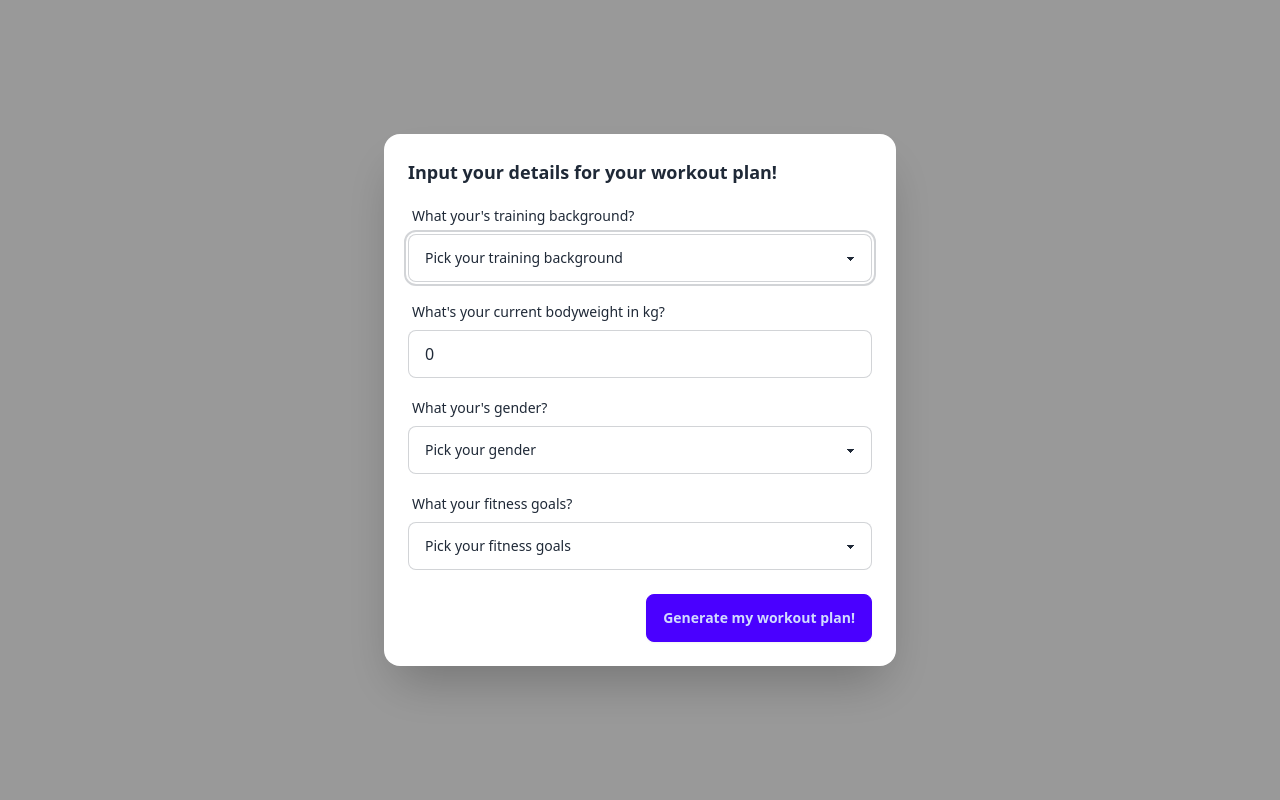
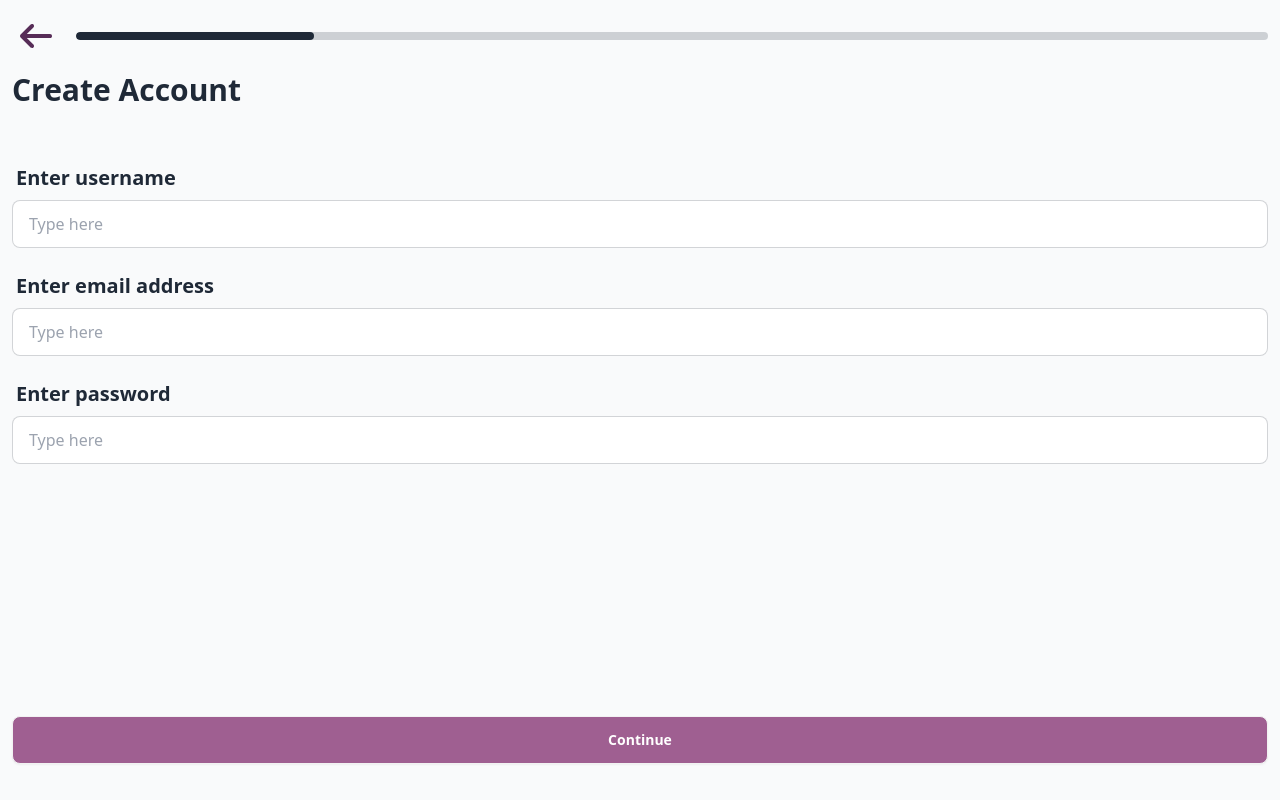
Before and after one commit to brandonlhk/legsDay, a React (Create React App) app in the folder frontend/: page /onboard in a window 1280 px wide. Built offline with nearby package versions, Linux system fonts and the light colour scheme.

Commit message:
frontend features
- page for questionnares, create account & loading page
- will create skeleton of homepage and individual exercise page

```diff
--- a/frontend/src/App.js
+++ b/frontend/src/App.js
@@ -2,14 +2,17 @@ import { BrowserRouter as Router, Routes, Route } from 'react-router-dom';
 import Login from "./pages/Login"
 import Onboard from "./pages/Onboard"
 import NotFound from "./pages/NotFound"
+import Loading from "./pages/Loading"
 
 export default function App() {
   return (
     <Router>
       <Routes>
           <Route path="/" element={<Login />}/>
+          <Route path="*" element={<NotFound />}/>
+
           <Route path="/onboard" element={<Onboard />}/>
-          <Route path="*" element={<NotFound />}/>
+          <Route path="/loading" element={<Loading />}/>
       </Routes>
     </Router>
   );
--- a/frontend/src/pages/Login.jsx
+++ b/frontend/src/pages/Login.jsx
@@ -1,86 +1,59 @@
-import { useState } from 'react'
-import { signInWithEmailAndPassword } from "firebase/auth";
-import { auth } from "../firebase"
+// import { useState } from 'react'
+// import { signInWithEmailAndPassword } from "firebase/auth";
+// import { auth } from "../firebase"
 import { useNavigate } from 'react-router-dom';
+import workoutImg from "../images/workout icon.png"
 
 export default function Login() {
 
-  const [userValue, setUserValue] = useState({
-    emailAddress: "",
-    password : ""
-  })
+  // const [userValue, setUserValue] = useState({
+  //   emailAddress: "",
+  //   password : ""
+  // })
   const navigate = useNavigate();
 
-  const handleChange = (event) => {
-    const { name, value } = event.target;
-    setUserValue({
-      ...userValue,
-      [name]: value
-    });
-  }
+  // const handleChange = (event) => {
+  //   const { name, value } = event.target;
+  //   setUserValue({
+  //     ...userValue,
+  //     [name]: value
+  //   });
+  // }
 
-  const login = (event) => {
-    event.preventDefault()
-    signInWithEmailAndPassword(auth, userValue.emailAddress, userValue.password)
-    .then((userCredential) => {
+  // const login = (event) => {
+  //   event.preventDefault()
+  //   signInWithEmailAndPassword(auth, userValue.emailAddress, userValue.password)
+  //   .then((userCredential) => {
 
-        const user = userCredential.user;
-        console.log(user)
-        navigate("/onboard")
+  //       const user = userCredential.user;
+  //       console.log(user)
+  //       navigate("/onboard")
 
-    })
-    .catch((error) => {
+  //   })
+  //   .catch((error) => {
 
-        const errorCode = error.code;
-        const errorMessage = error.message;
-        alert(errorCode, errorMessage)
+  //       const errorCode = error.code;
+  //       const errorMessage = error.message;
+  //       alert(errorCode, errorMessage)
 
-    });
-  }
+  //   });
+  // }
 
   return (
-    <div className="flex justify-center items-center min-h-screen">
+    <div className="min-h-screen">
 
-      {/* Card */}
-      <div className="card bg-base-100 w-96 shadow-xl">
-        <div className="card-body">
-          <h2 className="card-title mb-6">Sign in</h2>
-          <form>
-            {/* emailaddress */}
-            <label className="input input-bordered flex items-center gap-2 mb-6">
-              <svg
-                xmlns="http://www.w3.org/2000/svg"
-                viewBox="0 0 16 16"
-                fill="currentColor"
-                className="h-4 w-4 opacity-70">
-                <path
-                  d="M2.5 3A1.5 1.5 0 0 0 1 4.5v.793c.026.009.051.02.076.032L7.674 8.51c.206.1.446.1.652 0l6.598-3.185A.755.755 0 0 1 15 5.293V4.5A1.5 1.5 0 0 0 13.5 3h-11Z" />
-                <path
-                  d="M15 6.954 8.978 9.86a2.25 2.25 0 0 1-1.956 0L1 6.954V11.5A1.5 1.5 0 0 0 2.5 13h11a1.5 1.5 0 0 0 1.5-1.5V6.954Z" />
-              </svg>
-              <input className="grow" name="emailAddress" type="email" placeholder="Email address"value={userValue.emailAddress} onChange={handleChange} />
-            </label>
+      {/* Container */}
+      <div className="container mx-auto p-12">
+        <div className="flex flex-col items-center">
+            <img src={workoutImg} alt="workout icon" className="object-contain"/>
 
-            {/* password */}
-            <label className="input input-bordered flex items-center gap-2 mb-6">
-              <svg
-                xmlns="http://www.w3.org/2000/svg"
-                viewBox="0 0 16 16"
-                fill="currentColor"
-                className="h-4 w-4 opacity-70">
-                <path
-                  fillRule="evenodd"
-                  d="M14 6a4 4 0 0 1-4.899 3.899l-1.955 1.955a.5.5 0 0 1-.353.146H5v1.5a.5.5 0 0 1-.5.5h-2a.5.5 0 0 1-.5-.5v-2.293a.5.5 0 0 1 .146-.353l3.955-3.955A4 4 0 1 1 14 6Zm-4-2a.75.75 0 0 0 0 1.5.5.5 0 0 1 .5.5.75.75 0 0 0 1.5 0 2 2 0 0 0-2-2Z"
-                  clipRule="evenodd" />
-              </svg>
-              <input name="password" type="password" className="grow" placeholder="Password" value={userValue.password} onChange={handleChange}/>
-            </label>
+            <div className="mt-12 text-center">
+              <p className="font-bold text-4xl">Own Time</p>
+              <p className="font-bold text-4xl">Own Target</p>
+              <p className="text-content">Helping you with your fitness goals</p>
+            </div>
 
-          </form>
-
-          <div className="card-actions justify-end">
-            <button className="btn btn-neutral w-full" onClick={login}>Sign in</button>
-          </div>
+            <button className="btn bg-purple btn-lg mt-12 w-full text-white" onClick={() => navigate("/onboard")}>Create Account</button>
         </div>
       </div>
 
--- a/frontend/src/pages/Onboard.jsx
+++ b/frontend/src/pages/Onboard.jsx
@@ -1,88 +1,203 @@
 import {useState, useEffect} from "react"
+import { useNavigate } from 'react-router-dom';
+
 
 export default function Onboard() {
-    const [trainingBG, setTrainingBG] = useState("")
-    const [currentWeight, setCurrentWeight] = useState(0.0)
+  const navigate = useNavigate();
+  const [page, setPage] = useState(0)
+  const [progressVal, setProgressVal] = useState(20)
+  const [username, setUsername] = useState("")
+  const [emailAddress, setEmailAddress] = useState("")
+  const [password, setPassword] = useState("")
+  const [height, setHeight] = useState("")
+  const [weight, setWeight] = useState("")
   const [gender, setGender] = useState("")
-    const [goals, setGoals] = useState("")
+  const [days, setDays] = useState("")
+  const [freq, setFreq] = useState("")
+
+
+  const decision = () => {
+    if (page === 0) {
+        return navigate("/")
+    }
+    else {
+        setPage((pageIndex) => pageIndex - 1)
+        setProgressVal((prevProgress) => prevProgress - 20)
+    }
+  }
+
+  const nextPage = () => {
+    setPage((pageIndex) => pageIndex + 1)
+    setProgressVal((prevProgress) => prevProgress + 20)
+  }
 
   useEffect(() => {
-        // Open modal when loaded
-        const modal = document.getElementById("modal")
-
-        if (modal) {
-            modal.showModal()
+    if (page === 4) {
+        return navigate("/loading")
     }
-
-        // prevent escaping with esc
-        const handleKeydown = (event) => {
-            if (event.key === 'Escape') {
-            event.preventDefault();
-            }
-      }
-      modal.addEventListener('keydown', handleKeydown);
-    }, [])
+  }, [page])
 
     return (
+        <div className="min-h-screen bg-gray-50">
+
+            <div className="container mx-auto p-3 flex flex-col min-h-screen">
+
+                {/* back button and progress */}
+                <div className="flex gap-4">
                     <div>
-            <dialog id="modal" className="modal">
-            <div className="modal-box">
-                <h3 className="font-bold text-lg">Input your details for your workout plan!</h3>
+                        <svg width="48" height="48" viewBox="0 0 24 24" fill="none" xmlns="http://www.w3.org/2000/svg" onClick={decision}>
+                            <path fillRule="evenodd" clipRule="evenodd" d="M7.41379 11.0011H18.9998C19.6668 11.0011 19.9998 11.3351 19.9998 12.0011C19.9998 12.6681 19.6668 13.0011 18.9998 13.0011H7.41379L10.7068 16.2941C10.8023 16.3863 10.8785 16.4967 10.9309 16.6187C10.9833 16.7407 11.0109 16.8719 11.012 17.0047C11.0132 17.1375 10.9879 17.2691 10.9376 17.392C10.8873 17.5149 10.8131 17.6266 10.7192 17.7205C10.6253 17.8144 10.5136 17.8886 10.3907 17.9389C10.2678 17.9892 10.1362 18.0145 10.0034 18.0133C9.87061 18.0122 9.73939 17.9846 9.61738 17.9322C9.49538 17.8798 9.38503 17.8036 9.29279 17.7081L4.29279 12.7081C4.10532 12.5206 4 12.2662 4 12.0011C4 11.7359 4.10532 11.4816 4.29279 11.2941L9.29379 6.29308C9.38603 6.19757 9.49638 6.12139 9.61838 6.06898C9.74039 6.01657 9.87161 5.98898 10.0044 5.98783C10.1372 5.98668 10.2688 6.01198 10.3917 6.06226C10.5146 6.11254 10.6263 6.18679 10.7202 6.28069C10.8141 6.37458 10.8883 6.48623 10.9386 6.60913C10.9889 6.73202 11.0142 6.8637 11.013 6.99648C11.0119 7.12926 10.9843 7.26048 10.9319 7.38249C10.8795 7.50449 10.8033 7.61483 10.7078 7.70708L7.41379 11.0011Z" fill="#572C57"/>
+                        </svg>
+                    </div>
 
-                {/* Training background */}
-                <label className="form-control w-full mt-3">
+                    <div className="flex items-center w-full">
+                        <progress className="progress w-full" value={progressVal} max="100"></progress>
+                    </div>
+                </div>
+
+                {/* First page */}
+                {page === 0 && <div>
+                    {/* Header */}
+                    <p className="text-3xl font-bold mt-3">Create Account</p>
+
+                    {/* Inputs */}
+                    <div className="flex flex-col mt-12 gap-4">
+                        {/* username */}
+                        <label className="form-control w-full">
                             <div className="label">
-                        <span className="label-text">What your's training background?</span>
+                                <span className="label-text font-bold text-xl">Enter username</span>
                             </div>
-                    <select className="select select-bordered" value={trainingBG} onChange={(event) => setTrainingBG(event.target.value)}>
-                        <option disabled selected value="" >Pick your training background</option>
-                        <option value="B">Beginner</option>
-                        <option value="I">Intermediate</option>
-                        <option value="A">Advanced</option>
-                    </select>
+                            <input type="text" placeholder="Type here" className="input input-bordered w-full" value={username} onChange={(event) => setUsername(event.target.value)}/>
                         </label>
 
-                {/* Weight */}
-                <label className="form-control w-full mt-3">
+                        {/* email address */}
+                        <label className="form-control w-full">
                             <div className="label">
-                        <span className="label-text">What's your current bodyweight in kg?</span>
+                                <span className="label-text font-bold text-xl">Enter email address</span>
                             </div>
-                    <input type="number" placeholder="Type here" className="input input-bordered w-full" value={currentWeight} onChange={(event) => setCurrentWeight(event.target.value) }/>
+                            <input type="email" placeholder="Type here" className="input input-bordered w-full" value={emailAddress} onChange={(event) => setEmailAddress(event.target.value)}/>
+                        </label>
+
+                        {/* password */}
+                        <label className="form-control w-full">
+                            <div className="label">
+                                <span className="label-text font-bold text-xl">Enter password</span>
+                            </div>
+                            <input type="password" placeholder="Type here" className="input input-bordered w-full" value={password} onChange={(event) => setPassword(event.target.value)}/>
+                        </label>
+                    </div>
+                </div>}
+
+                {/* Second page */}
+                {page === 1 && <div>
+                    {/* Header */}
+                    <p className="text-3xl font-bold mt-3">Enter your details</p>
+
+                    {/* Inputs */}
+                    <div className="flex flex-col mt-12 gap-4">
+                        {/* Height */}
+                        <label className="form-control w-full">
+                            <div className="label">
+                                <span className="label-text font-bold text-xl">Height (in cm)</span>
+                            </div>
+                            <input type="text" placeholder="Type here" className="input input-bordered w-full" value={height} onChange={(event) => setHeight(event.target.value)}/>
+                        </label>
+
+                        {/* weight */}
+                        <label className="form-control w-full">
+                            <div className="label">
+                                <span className="label-text font-bold text-xl">Weight (in kg)</span>
+                            </div>
+                            <input type="email" placeholder="Type here" className="input input-bordered w-full" value={weight} onChange={(event) => setWeight(event.target.value)}/>
                         </label>
 
                         {/* Gender */}
-                <label className="form-control w-full mt-3">
+                        <label className="form-control w-full">
                             <div className="label">
-                        <span className="label-text">What your's gender?</span>
+                                <span className="label-text font-bold text-xl">Gender</span>
                             </div>
                             <select className="select select-bordered" value={gender} onChange={(event) => setGender(event.target.value)}>
-                        <option disabled selected value="" >Pick your gender</option>
-                        <option value="M">Male</option>
-                        <option value="F">Female</option>
+                                <option disabled selected value="">Pick one option</option>
+                                <option value="male">Male</option>
+                                <option value="female">Female</option>
                             </select>
                         </label>
+                    </div>
+                </div>}
 
-                {/* Gender */}
-                <label className="form-control w-full mt-3">
-                    <div className="label">
-                        <span className="label-text">What your fitness goals?</span>
+                {/* Third page */}
+                {page === 2 && <div>
+                    {/* Header */}
+                    <p className="text-3xl font-bold mt-3">How many days do you plan to work out a week?</p>
+
+                    {/* Inputs */}
+                    <div className="flex flex-col mt-12 gap-4 mb-6" >
+                        {/* 2 days */}
+                        {["2 days", "3 days", "4 days", "5 days", "6 days", "7 days"].map((day) => (
+                        <div key={day} className="card border border-slate-300 w-full shadow-md" onClick={() => setDays(day)}>
+                        <div className="card-body">
+                            <div className="form-control">
+                                <label className="label cursor-pointer flex justify-start">
+                                <input type="radio" name="days" className="radio" value={day} checked={days === day}/>
+                                <span className="label-text ml-2">{day}</span>
+                                </label>
                             </div>
-                    <select className="select select-bordered" value={goals} onChange={(event) => setGoals(event.target.value)}>
-                        <option disabled selected value="" >Pick your fitness goals</option>
-                        <option value="gain">Gain muscle</option>
-                        <option value="maintain">Maintain weight</option>
-                        <option value="lose">Lose weight</option>
-                    </select>
+                        </div>
+                    </div>
+                        ))}
+
+                    </div>
+                </div>}
+
+                {/* Fourth page */}
+                {page === 3 && <div>
+                    {/* Header */}
+                    <p className="text-3xl font-bold mt-3">How many long do you plan to work out each day?</p>
+
+                    {/* Inputs */}
+                    <div className="flex flex-col mt-12 gap-4 mb-6" >
+                        {/* 2 days */}
+                        {[
+                        {
+                            "day" : "15 min / day",
+                            "info": "(for sedentary beginners)"
+                        },
+                        {
+                            "day" : "20 min / day",
+                            "info": "(for active beginners)"
+                        },
+                        {
+                            "day" : "25 min / day",
+                            "info": "(for more active beginners)"
+                        },
+                        {
+                            "day" : "30 min / day",
+                            "info": "(for super active beginners)"
+                        },
+                            ].map((data, index) => (
+                        <div key={index} className="card border border-slate-300 w-full shadow-md" onClick={() => setFreq(data.day)}>
+                        <div className="card-body">
+                            <div className="form-control">
+                                <label className="label cursor-pointer flex justify-start">
+                                <input type="radio" name="freq" className="radio" value={data.day} checked={freq === data.day}/>
+                                <div className="ml-3">
+                                    <span className="label-text">{data.day}</span>
+                                    <p className="label-text text-gray-500">{data.info}</p>
+
+                                </div>
                                 </label>
+                            </div>
+                        </div>
+                    </div>
+                        ))}
+
+                    </div>
+                </div>}
 
 
-                <div className="modal-action">
-                <form method="dialog">
-                    <button className="btn btn-primary">Generate my workout plan!</button>
-                </form>
+                {/* Next page */}
+                <button className="btn bg-purple text-center w-full text-white mt-auto mb-6" onClick={nextPage}>Continue</button>
             </div>
-            </div>
-            </dialog>
         </div>
     )
 }
--- a/frontend/tailwind.config.js
+++ b/frontend/tailwind.config.js
@@ -4,7 +4,11 @@ module.exports = {
     "./src/**/*.{js,jsx,ts,tsx}",
   ],
   theme: {
-    extend: {},
+    extend: {
+      colors: {
+      'purple': '#9F5F91'
+    }},
+
   },
   plugins: [
     require('daisyui')
```
Also changed, not shown: frontend/src/pages/Loading.jsx (added, +16 -0 lines), frontend/src/images/workout icon.png (added). Lines whose indentation alone changed are shown as unchanged.
